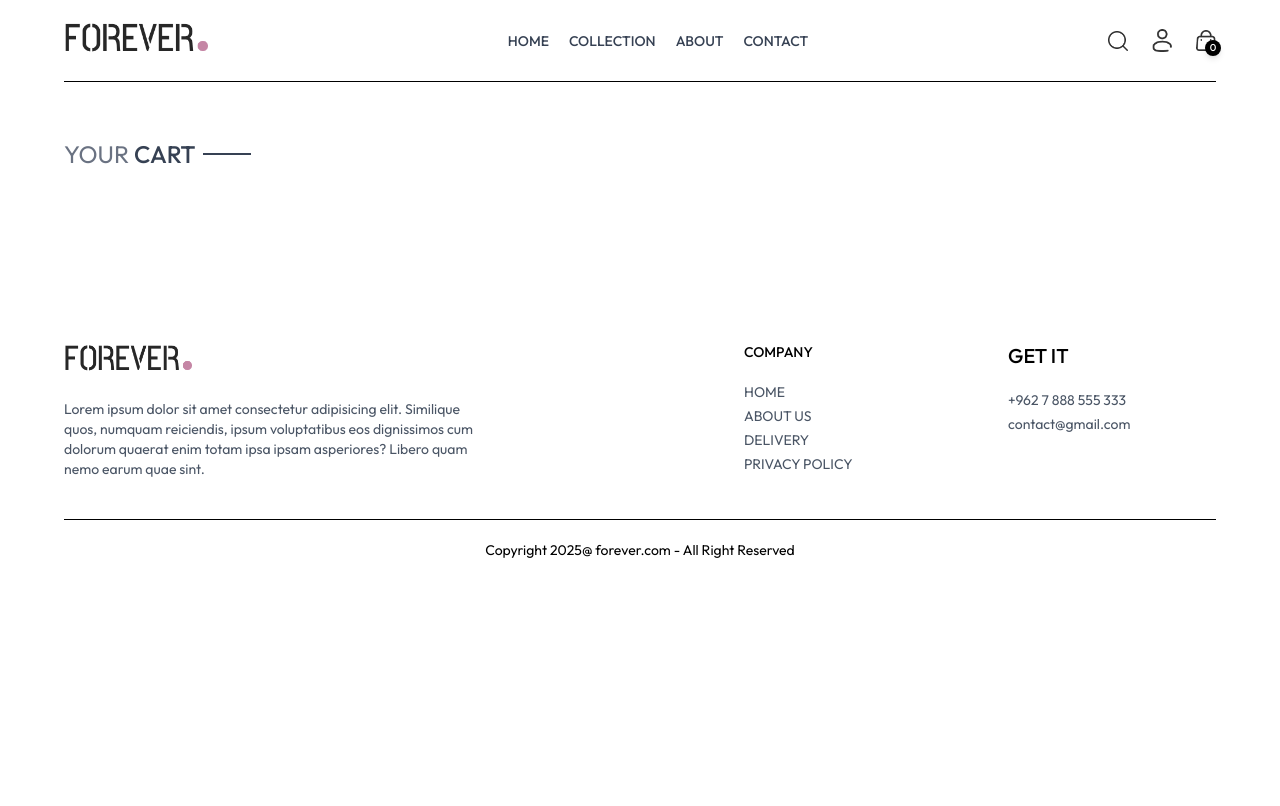
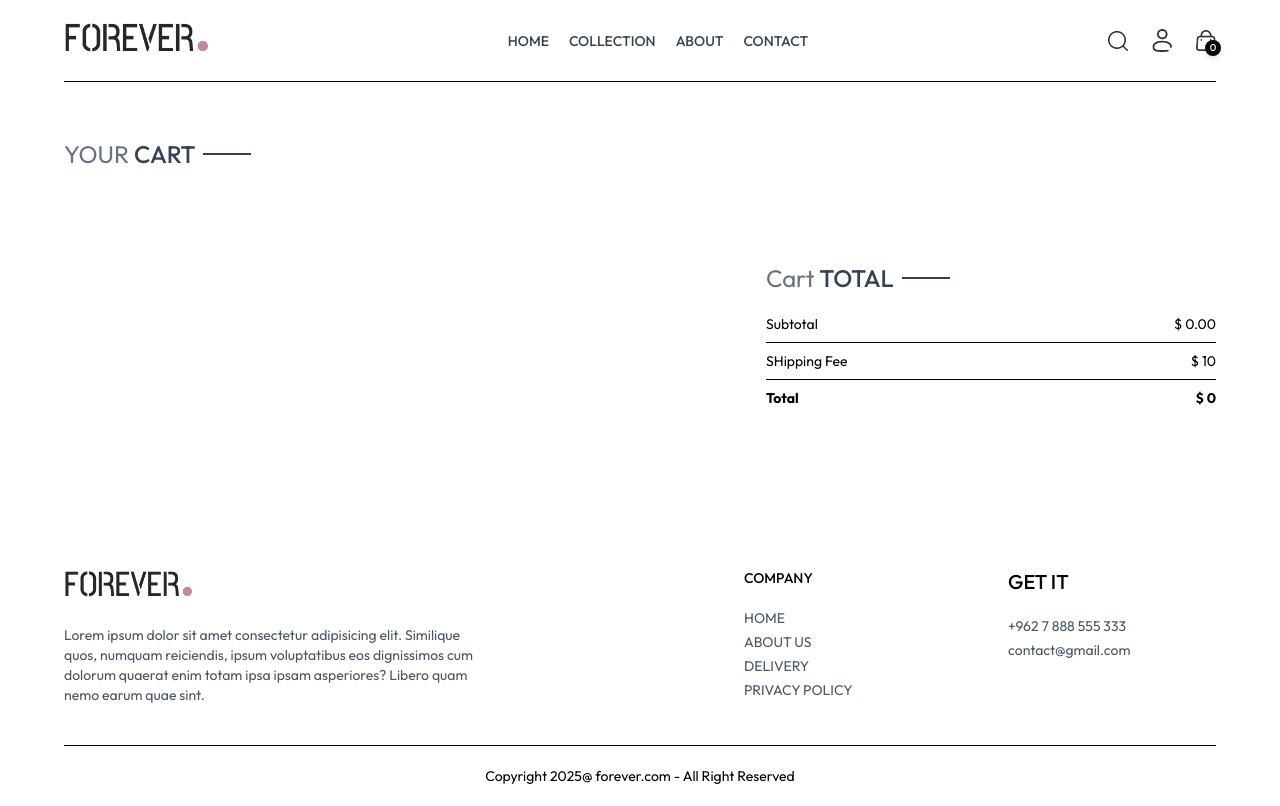
Before and after one commit to mohammad2001ah/forever, a React (Vite) app in the folder client/: page /cart in a window 1280 px wide. Built offline with nearby package versions, Linux system fonts and the light colour scheme.

Commit message:
cart total

```diff
--- a/client/src/components/CartTotal.jsx
+++ b/client/src/components/CartTotal.jsx
@@ -1,8 +1,33 @@
 import React from 'react'
+import { useContext } from 'react'
+import { ShopContext } from '../context/ShopContext'
+import Title from './Title'
+
 
 const CartTotal = () => {
+  const {currency,delivery_fee,getCartAmount}=useContext(ShopContext);
   return (
-    <div>
+    <div className='w-full'>
+      <div className='text-2xl'>
+        <Title text1={"Cart"} text2={"TOTAL"}/>
+      </div>
+      <div className='flex flex-col gap-2 mt-2 text-sm'>
+        <div className='flex justify-between'>
+          <p>Subtotal</p>
+          <p>{currency} {getCartAmount()}.00</p>
+        </div>
+        <hr />
+        <div className='flex justify-between'>
+          <p>SHipping Fee</p>
+          <p>{currency} {delivery_fee}</p>
+        </div>
+        <hr />
+        <div className='flex justify-between'>
+          <b>Total</b>
+          <b>{currency} {getCartAmount()=== 0 ? 0 :getCartAmount()+delivery_fee}</b>
+
+        </div>
+      </div>
 
     </div>
   )
--- a/client/src/context/ShopContext.jsx
+++ b/client/src/context/ShopContext.jsx
@@ -52,11 +52,38 @@
       setCartItems(cartData);
   }
 
+  // const getCartAmount=()=>{
+  //   let totalAmount=0;
+  //   for(const itemId in cartItems){
+  //     const itemInfo=products.find((product)=>product_.id===itemId);
+  //     for(const item in cartItems[items]){
+  //       try {
+  //         if(cartItems[items][item]>0){
+  //           totalAmount+=cartItems[items][item]*itemInfo.price;
+  //         }
+  //       } catch (error) {
 
+  //       }
+  //     }
+  //   }
+  //   return totalAmount;
+  // };
 
-  // useEffect(() => {
-  //   localStorage.setItem("cartItems", JSON.stringify(cartItems));
-  // }, [cartItems]);
+  const getCartAmount = () => {
+    let totalAmount = 0;
+    for (const itemId in cartItems) {
+      const itemInfo = products.find((product) => product._id === itemId);
+      if (itemInfo) {
+        for (const size in cartItems[itemId]) {
+          if (cartItems[itemId][size] > 0) {
+            totalAmount += itemInfo.price * cartItems[itemId][size];
+          }
+        }
+      }
+    }
+    return totalAmount;
+  };
+
 
   // Values to provide
   const value = {
@@ -70,7 +97,8 @@
     cartItems,
     addToCart,
     getCartCount,
-    updateQuantity
+    updateQuantity,
+    getCartAmount,
 
   };
 
--- a/client/src/pages/Cart.jsx
+++ b/client/src/pages/Cart.jsx
@@ -3,6 +3,7 @@
 import { ShopContext } from '../context/ShopContext';
 import Title from '../components/Title';
 import { assets } from '../assets/assets';
+import CartTotal from '../components/CartTotal';
 
 const Cart = () => {
   const { products, currency, cartItems ,updateQuantity} = useContext(ShopContext);
@@ -95,6 +96,11 @@
           )
         })}
       </div>
+      <div className='flex justify-end my-20'>
+        <div className='w-full sm:w-[450px]'>
+          <CartTotal />
+        </div>
+      </div>
     </div>
   )
 }
```
